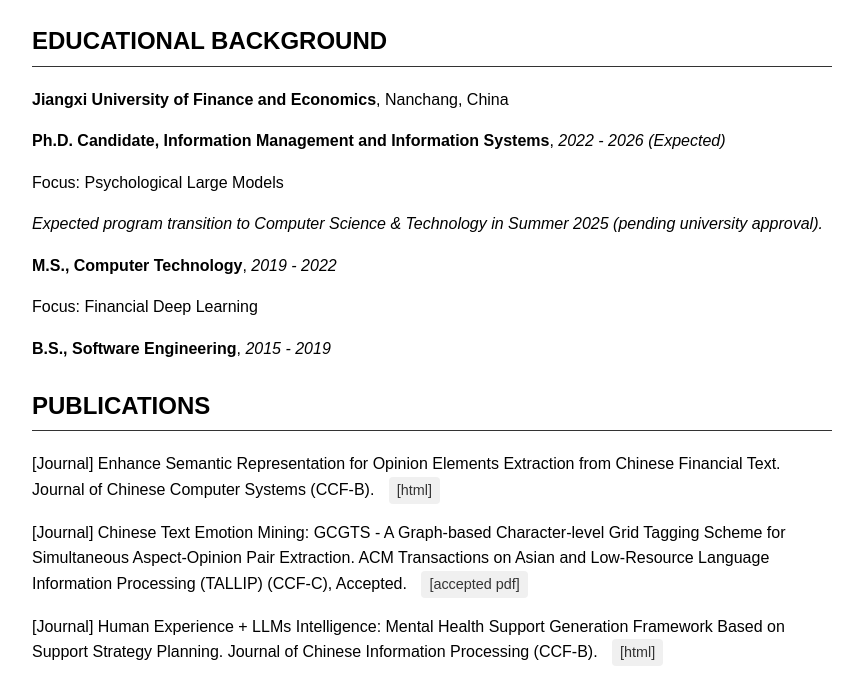
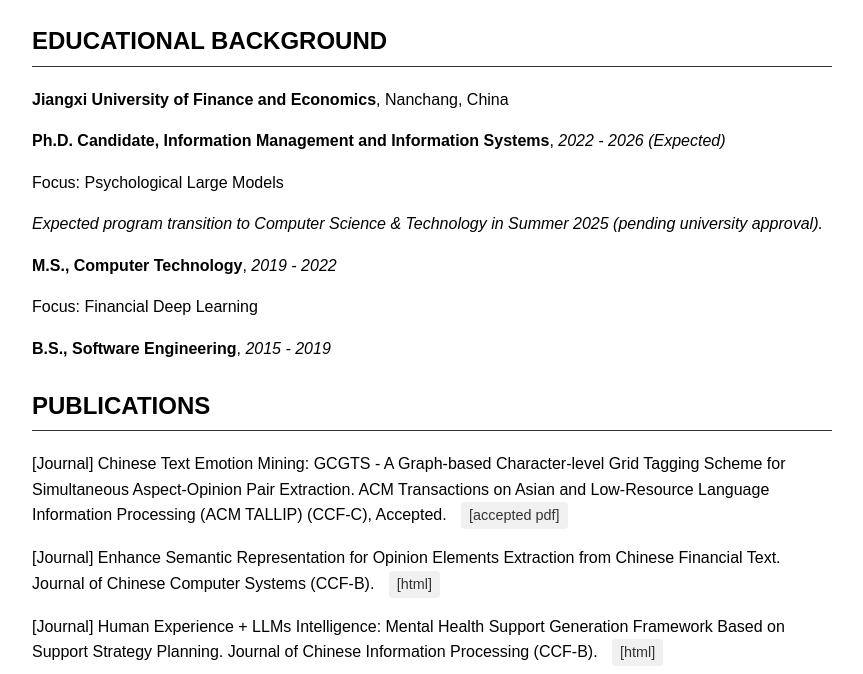
Before and after one commit to theStar2019/theStar2019.github.io, a plain HTML site: page index.html in a window 1280 px wide. Shown: the part 126-800 px from the top of the page, without its empty margins (208-1071 px from the left). Drawn offline with Linux system fonts and the light colour scheme.

Commit message:
Update index.html

```diff
--- a/index.html
+++ b/index.html
@@ -77,10 +77,12 @@
     <section>
         <h2>PUBLICATIONS</h2>
         <div class="publication-item">
-            <p>[Journal] Enhance Semantic Representation for Opinion Elements Extraction from Chinese Financial Text. Journal of Chinese Computer Systems (CCF-B). <a href="http://xwxt.sict.ac.cn/CN/Y2022/V43/I2/254" class="publication-tag">[html]</a></p>
+            <p>[Journal] Chinese Text Emotion Mining: GCGTS - A Graph-based Character-level Grid Tagging Scheme for Simultaneous Aspect-Opinion Pair Extraction. ACM Transactions on Asian and Low-Resource Language Information Processing (ACM TALLIP) (CCF-C), Accepted. <a href="2.陈启tallip录用邮件.pdf" class="publication-tag">[accepted pdf]</a></p>
+
         </div>
         <div class="publication-item">
-            <p>[Journal] Chinese Text Emotion Mining: GCGTS - A Graph-based Character-level Grid Tagging Scheme for Simultaneous Aspect-Opinion Pair Extraction. ACM Transactions on Asian and Low-Resource Language Information Processing (TALLIP) (CCF-C), Accepted. <a href="2.陈启tallip录用邮件.pdf" class="publication-tag">[accepted pdf]</a></p>
+            <p>[Journal] Enhance Semantic Representation for Opinion Elements Extraction from Chinese Financial Text. Journal of Chinese Computer Systems (CCF-B). <a href="http://xwxt.sict.ac.cn/CN/Y2022/V43/I2/254" class="publication-tag">[html]</a></p>
+
         </div>
         <div class="publication-item">
             <p>[Journal] Human Experience + LLMs Intelligence: Mental Health Support Generation Framework Based on Support Strategy Planning. Journal of Chinese Information Processing (CCF-B). <a href="http://jcip.cipsc.org.cn/CN/Y2025/V39/I1/153" class="publication-tag">[html]</a></p>
```
